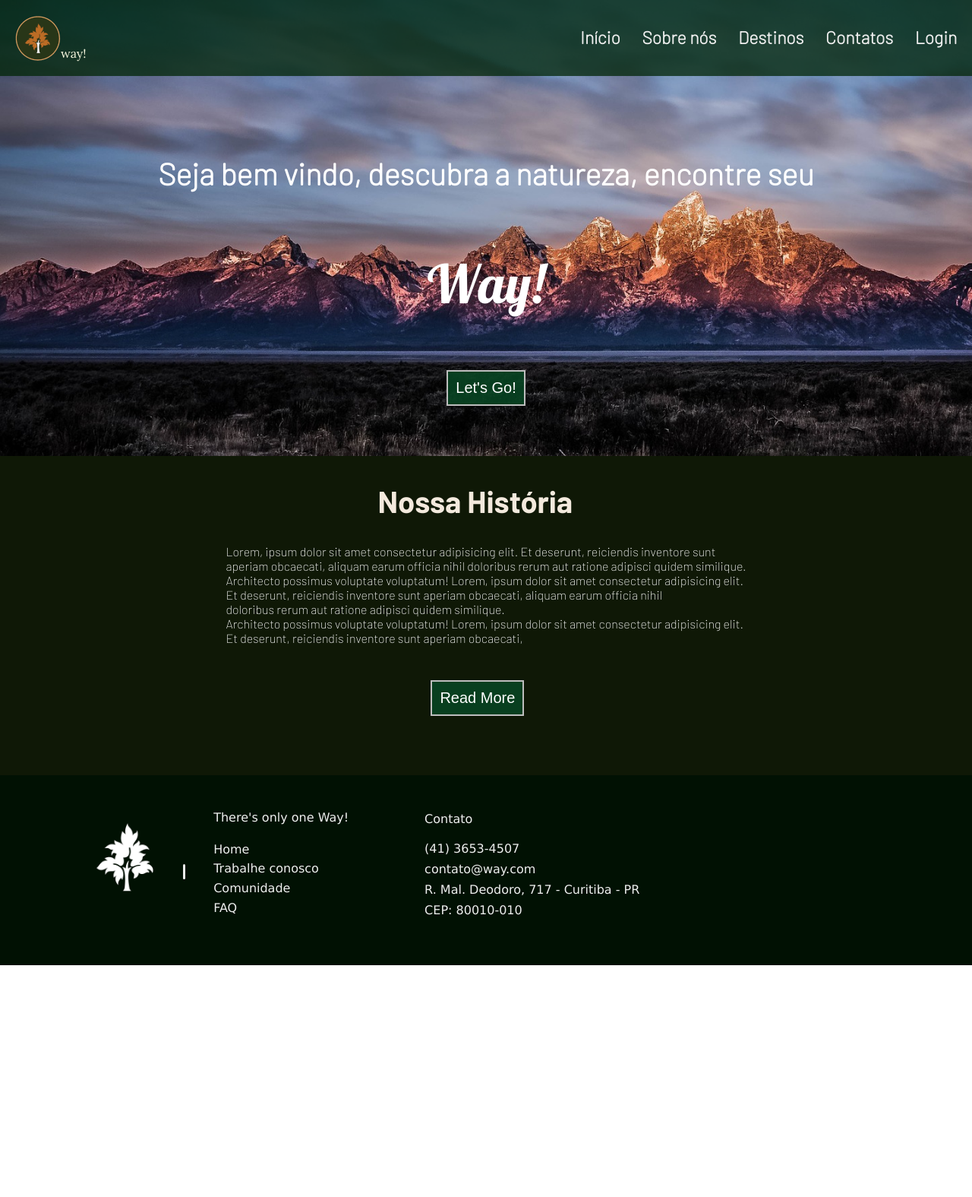
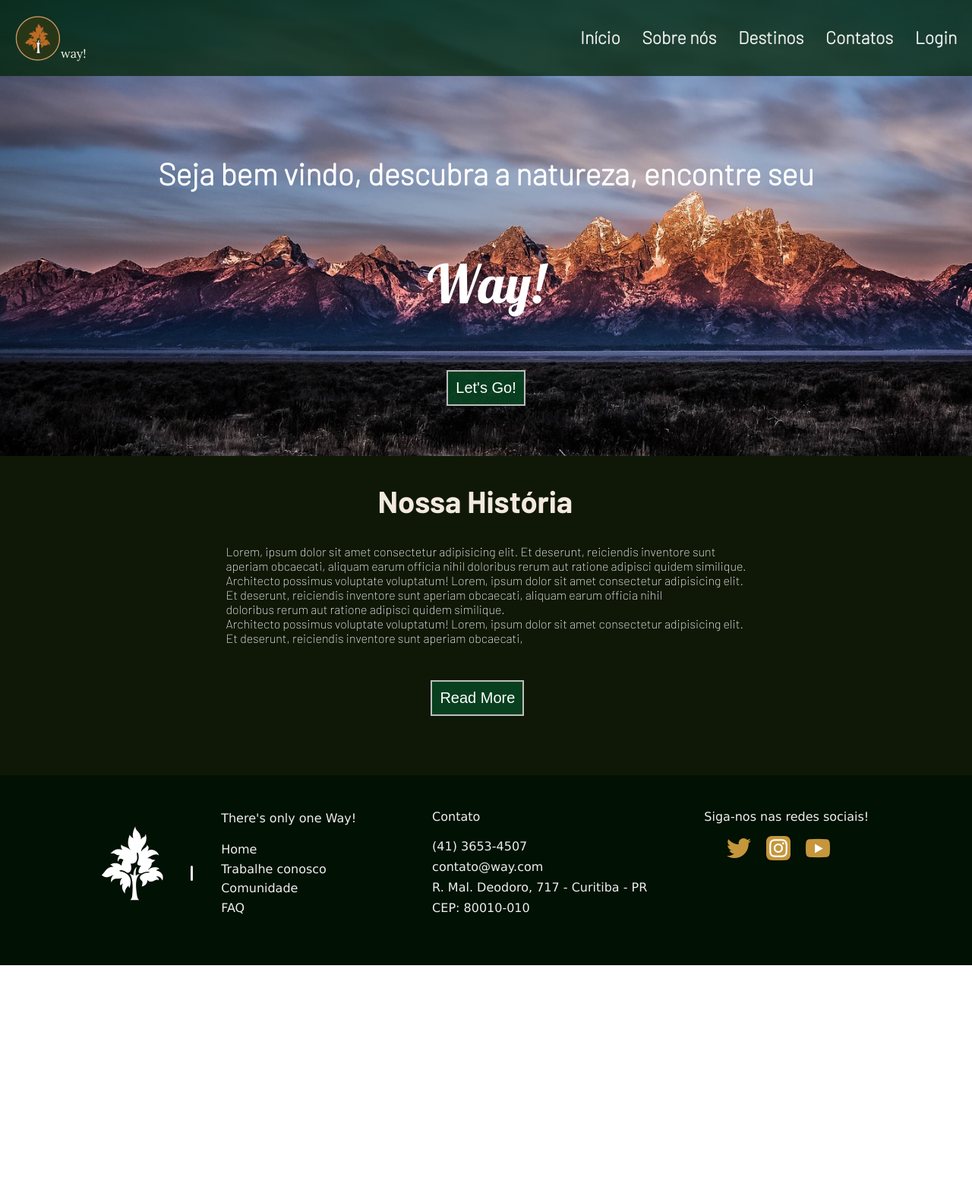
Before and after one commit to GustavoMoraisSantos/ProjetoPI, a PHP site: page / in a window 1280 px wide. Shown: the top 1575 px of the page at 76% size. Run offline with PHP 8.4, Linux system fonts and the light colour scheme; a map, chart or similar area stays blank; grey boxes are pictures that could not be loaded.

Commit message:
alterei o rodapé

```diff
--- a/index.html
+++ b/index.html
@@ -69,7 +69,7 @@
             <div class="rodape_content">
                 <div class="rodape_items_1">
                     <div id="divlogorodape">
-                        <img src="assets/img/logobranca.png" id="logorodape">
+
                     </div>
                 <div id="rodape_separador">
 
@@ -92,8 +92,22 @@
                             <li class="li_contato">R. Mal. Deodoro, 717 - Curitiba - PR</li>
                             <li class="li_contato">CEP: 80010-010</li>
                     </div>
-                    <div class="rodape_endereco">
-                        <iframe id="mapa" src="https://www.google.com/maps/embed?pb=!1m18!1m12!1m3!1d900.8133959509701!2d-49.266293170823836!3d-25.429784298986778!2m3!1f0!2f0!3f0!3m2!1i1024!2i768!4f13.1!3m3!1m2!1s0x0%3A0x0!2zMjXCsDI1JzQ3LjIiUyA0OcKwMTUnNTYuNyJX!5e0!3m2!1spt-BR!2sbr!4v1619727312491!5m2!1spt-BR!2sbr" width="280" height="200" style="border:0;" allowfullscreen="" loading="lazy"></iframe>
+                    <div class="rodape_social">
+                        <p>Siga-nos nas redes sociais!</p>
+                        <div class="redes_sociais">
+                            <a href="https://twitter.com/">
+                            <div id="twitter">
+                            </div>
+                            </a>
+                            <a href="https://www.instagram.com/">
+                            <div id="instragram">
+                            </div>
+                            </a>
+                            <a href="https://www.youtube.com/">
+                            <div id="youtube">
+                            </div>
+                            </a>
+                        </div>
                     </div>
                 </div>
             </div>
--- a/style.css
+++ b/style.css
@@ -160,11 +160,12 @@ h2{
 
 #divlogorodape{
     float: left;
-}
-
-#logorodape{
-    float: left;
-    height: 230px;
+    height: 300px;
+    width: 200px;
+    margin-right: 40px;
+    background-image: url(assets/img/logobranca.png);
+    background-repeat: no-repeat;
+    background-size: 250px;
 }
 
 .rodape_items_1{
@@ -221,8 +222,8 @@ h2{
     margin-right: 75px;
 }
 
-.rodape_endereco{
-    margin-top: 3%;
+.rodape_social{
+    margin-top: 5%;
     color: #eeeeee;
     font-family: Verdana, Geneva, Tahoma, sans-serif;
     float: left;
@@ -236,3 +237,48 @@ h2{
     list-style: none;
     line-height: 1.7;
 }
+
+.redes_sociais{
+    float: left;
+    margin-left: 30px;
+}
+
+#twitter{
+    float: left;
+    margin-right: 20px;
+    height: 32px;
+    width: 32px;
+    background-image: url(assets/img/twitter_quentao.png);
+    background-size: 32px;
+}
+
+#twitter:hover{
+    float: left;
+    height: 32px;
+    width: 32px;
+    background-image: url(assets/img/twitter.png);
+    background-size: 32px;
+}
+
+#instragram{
+    margin-right: 20px;
+    float: left;
+    height: 32px;
+    width: 32px;
+    background-image: url(assets/img/instagram_quentao.png);
+}
+
+#instragram:hover{
+    background-image: url(assets/img/instagram.png);
+}
+
+#youtube{
+    float: left;
+    height: 32px;
+    width: 32px;
+    background-image: url(assets/img/youtube_quentao.png);
+}
+
+#youtube:hover{
+    background-image: url(assets/img/youtube.png);
+}
```
Also changed, not shown: assets/img/instagram.png (added), assets/img/instagram_quentao.png (added), assets/img/twitter.png (added), assets/img/twitter_quentao.png (added), assets/img/youtube.png (added), assets/img/youtube_quentao.png (added).
